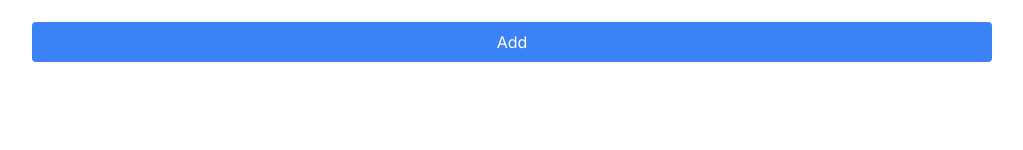
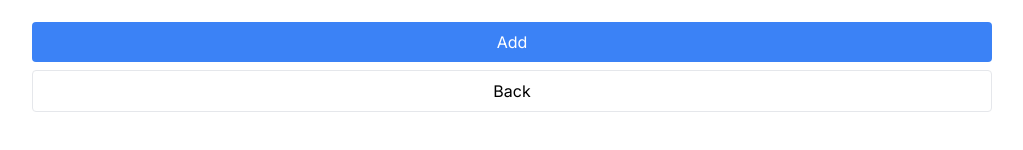
Before and after one commit to jordanduran/community, a Next.js app: page /people/new in a window 1280 px wide. Shown: the part 492-642 px from the top of the page, without its empty margins (128-1151 px from the left). Built offline with nearby package versions, Linux system fonts and the light colour scheme.

Commit message:
Quick styling and linking

```diff
--- a/src/app/page.tsx
+++ b/src/app/page.tsx
@@ -1,15 +1,35 @@
+import Link from 'next/link';
 import { db } from '@/db';
 
 const Home = async () => {
   const people = await db.person.findMany();
   const renderedPeople = people.map((person) => {
-    return <div key={person.id}>{person.firstName}</div>;
+    return (
+      <Link
+        href={`/people/${person.id}`}
+        key={person.id}
+        className='flex justify-between items-center p-2 border rounded mt-5'
+      >
+        <div>
+          <h2 className='capitalize text-lg font-semibold'>
+            {person.firstName} {person.lastName}
+          </h2>
+          <p>{person.age}</p>
+        </div>
+        <div>View</div>
+      </Link>
+    );
   });
 
   return (
     <>
-      <h1>Homepage</h1>
+      <h1 className='text-5xl text-center font-bold mt-20'>Community Board</h1>
       {renderedPeople}
+      <div className='flex mt-5 justify-between items-center'>
+        <Link href='/people/new' className='border p-2 rounded bg-blue-500 text-white hover:bg-blue-600'>
+          Add new person
+        </Link>
+      </div>
     </>
   );
 };
--- /dev/null
+++ b/src/app/people/[id]/loading.tsx
@@ -0,0 +1,5 @@
+const PersonLoadingPage = () => {
+  return <div>Loading...</div>;
+};
+
+export default PersonLoadingPage;
--- a/src/app/people/new/page.tsx
+++ b/src/app/people/new/page.tsx
@@ -1,3 +1,4 @@
+import Link from 'next/link';
 import { db } from '@/db';
 import { redirect } from 'next/navigation';
 
@@ -88,6 +89,14 @@ const AddPersonPage = () => {
           Add
         </button>
       </form>
+      <Link href='/'>
+        <button
+          type='button'
+          className='border rounded p-2 w-full mt-2 hover:bg-gray-100'
+        >
+          Back
+        </button>
+      </Link>
     </>
   );
 };
```
